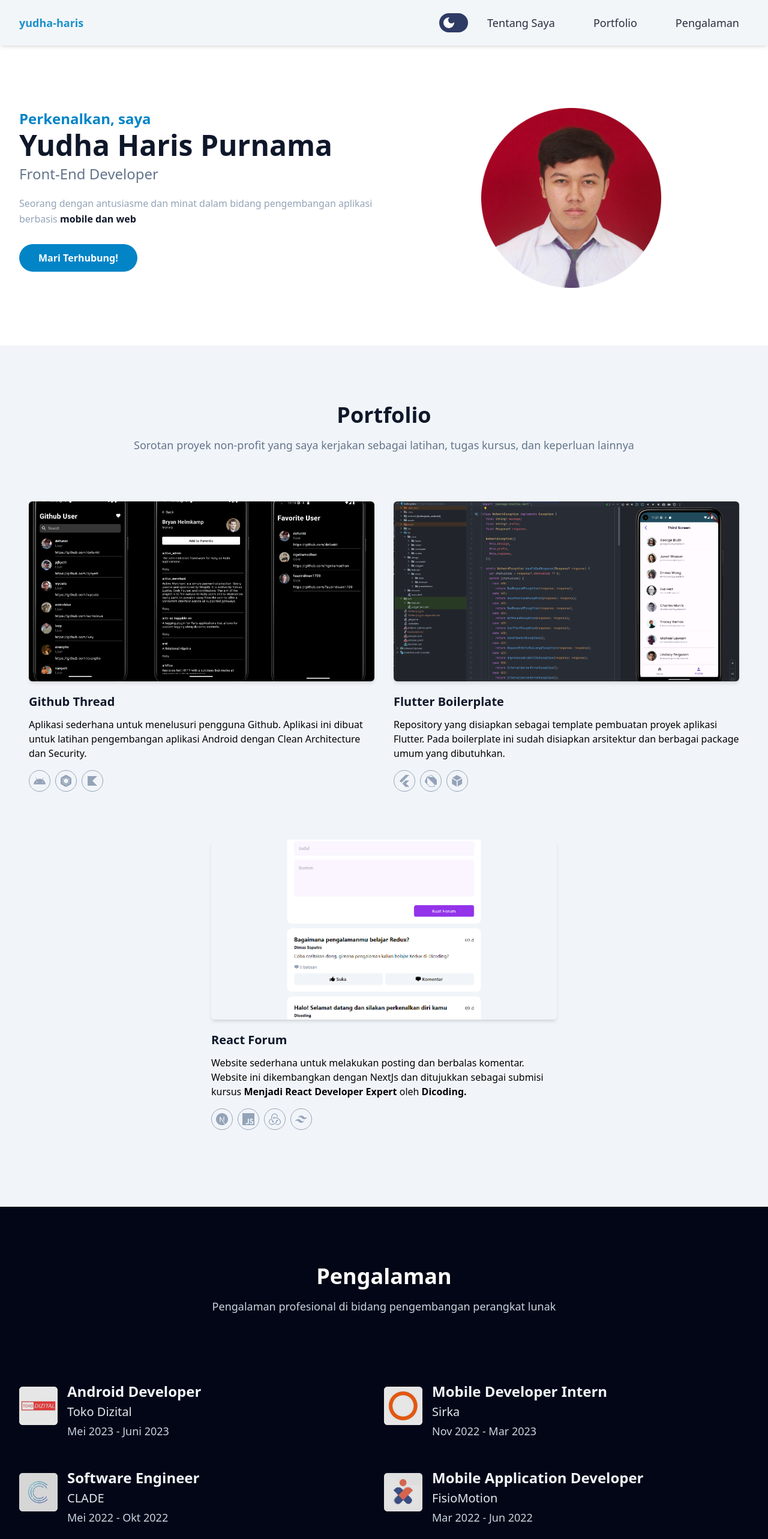
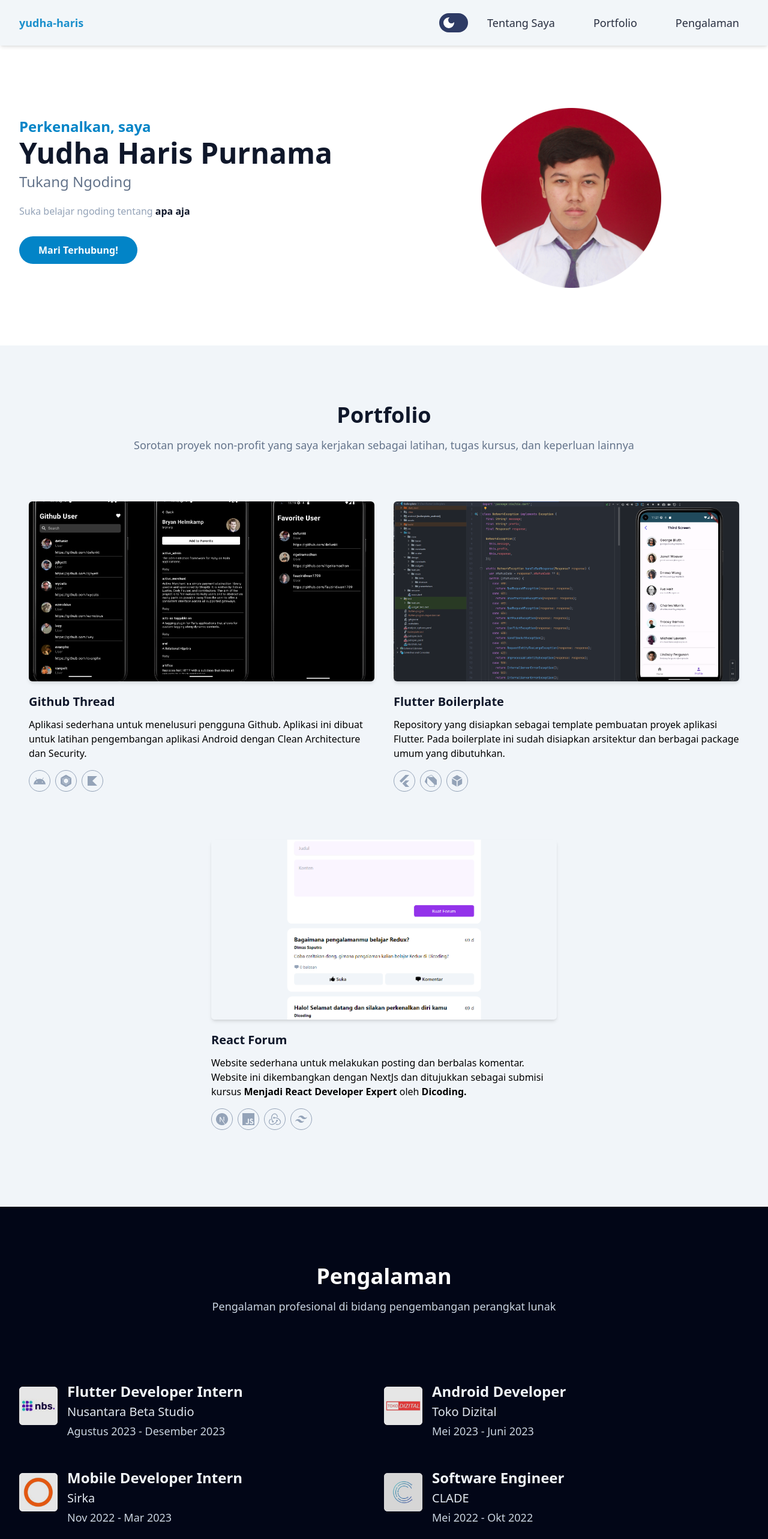
Before and after one commit to yudha-haris/profile, a Next.js app: page / in a window 1280 px wide. Shown: the top 2566 px of the page at 60% size. Built offline with nearby package versions, Linux system fonts and the light colour scheme.

Commit message:
feat: update experience and profile

```diff
--- a/components/ExperienceSection.js
+++ b/components/ExperienceSection.js
@@ -11,6 +11,13 @@ export default function ExperienceSection() {
               Pengalaman profesional di bidang pengembangan perangkat lunak
             </h4>
             <div className="w-full mt-16 lg:flex lg:flex-wrap">
+              <ExperienceItem
+                img="/nbs.jpg"
+                title="Flutter Developer Intern"
+                company="Nusantara Beta Studio"
+                companyUrl="https://www.linkedin.com/company/nusantara-beta-studio/"
+                date="Agustus 2023 - Desember 2023"
+              />
               <ExperienceItem
                 img="/toko-dizital.jpeg"
                 title="Android Developer"
--- a/components/HeroSection.js
+++ b/components/HeroSection.js
@@ -13,13 +13,12 @@ function HeroSection() {
               </span>
             </h1>
             <h2 className="font-medium text-slate-500 text-lg mb-5 mt-2 lg:text-2xl dark:text-slate-200">
-              Front-End Developer
+              Tukang Ngoding
             </h2>
             <p className="font-medium text-slate-400 mb-10 leading-relaxed dark:text-blue-300">
-              Seorang dengan antusiasme dan minat dalam bidang pengembangan
-              aplikasi berbasis{" "}
+              Suka belajar ngoding tentang{" "}
               <span className="text-dark font-bold dark:text-cyan-300">
-                mobile dan web
+                apa aja
               </span>
             </p>
 
```
Also changed, not shown: public/nbs.jpg (added).
